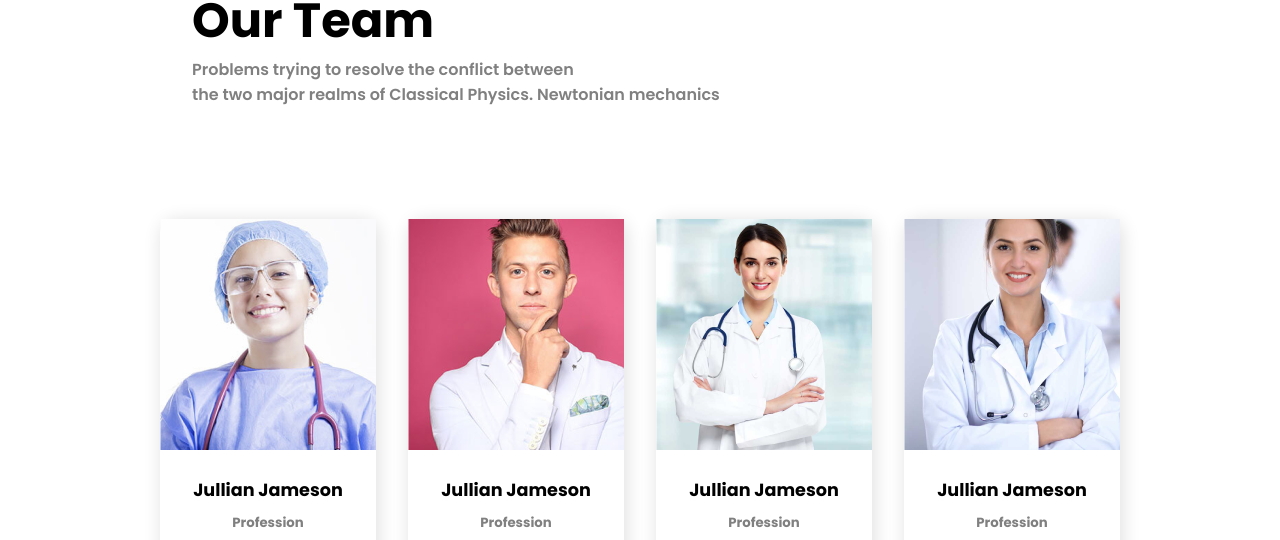
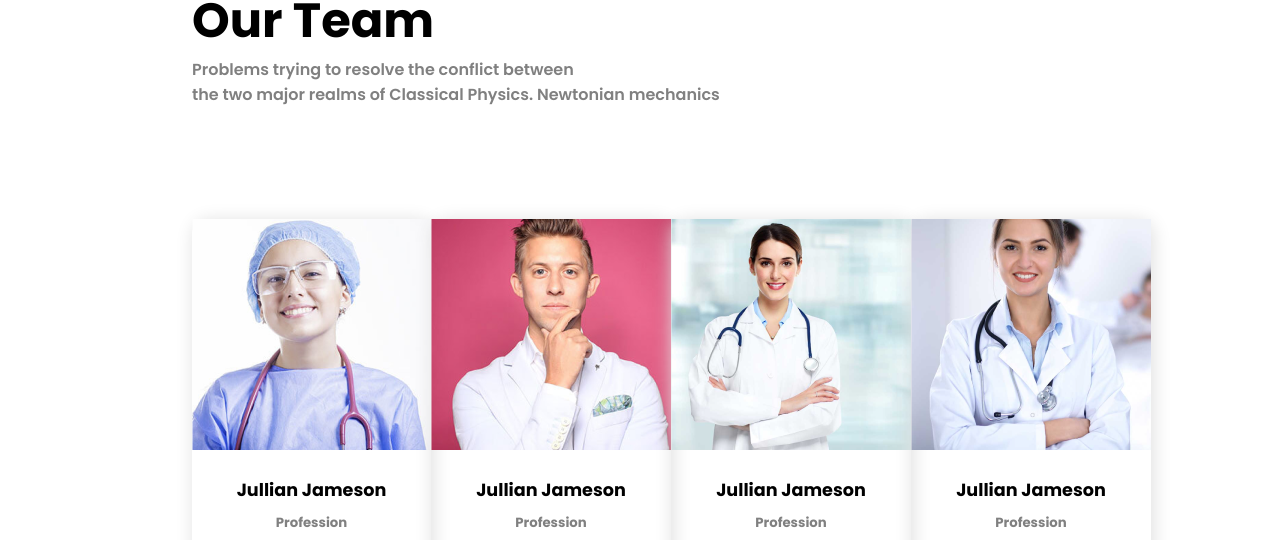
Before and after one commit to MugaboDenys/Medical-core, a website: page index.html in a window 1280 px wide. Shown: the part 1565-2105 px from the top of the page. Drawn offline with Linux system fonts and the light colour scheme.

Commit message:
final changes

```diff
--- a/style.css
+++ b/style.css
@@ -152,14 +152,14 @@ header{
 }
 
 .cards{
-    padding: 5rem 10rem;
+    padding: 5rem 12rem;
     display: flex;
     justify-content: space-between;
 }
 .card{
     box-shadow: 2px 2px 18px 1px rgb(225, 225, 225);
     border-radius: 15px;
-    width: 13.5rem;
+    width: 15rem;
     transition: 500ms;
 }
 .card:hover{
```
